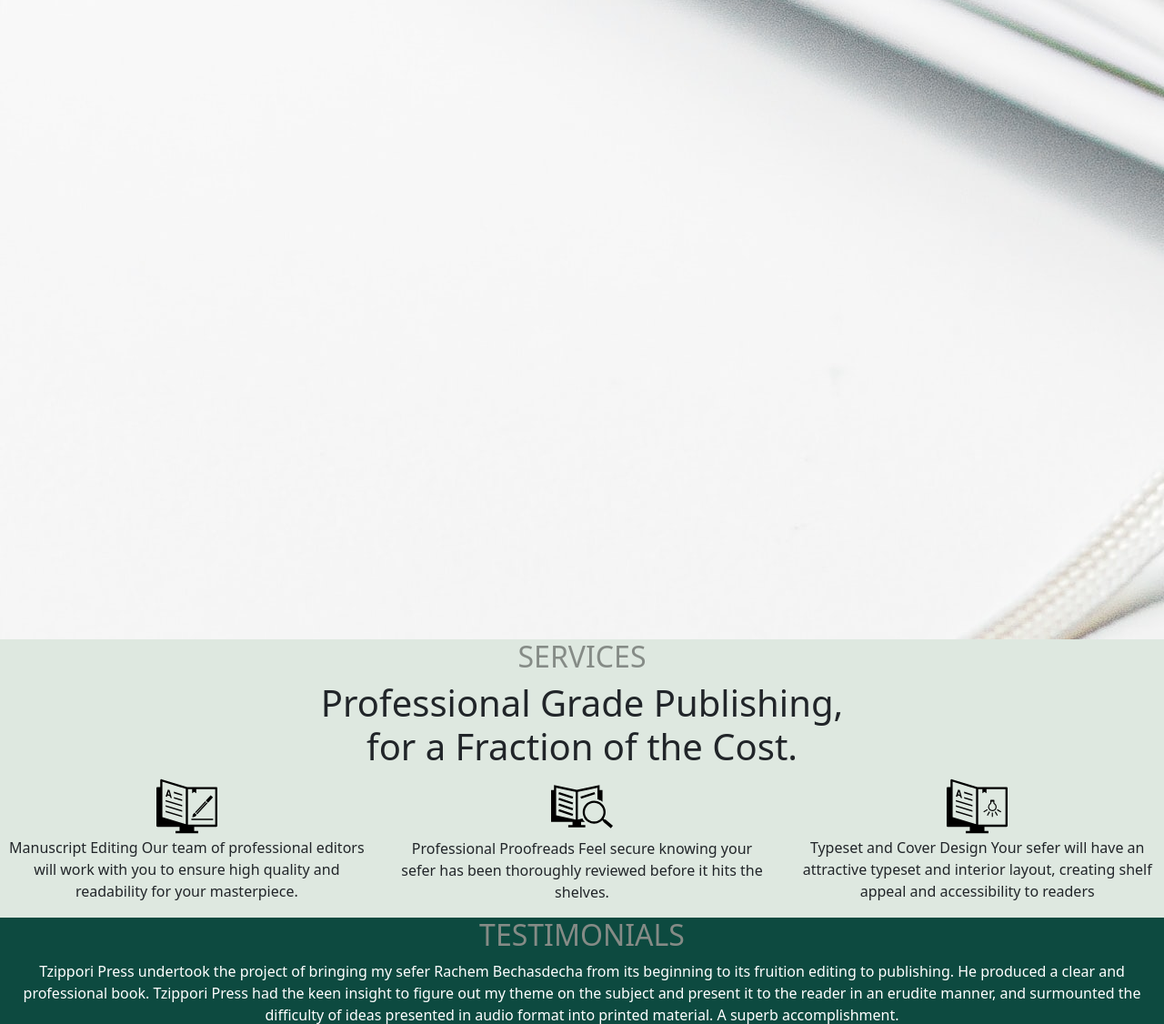
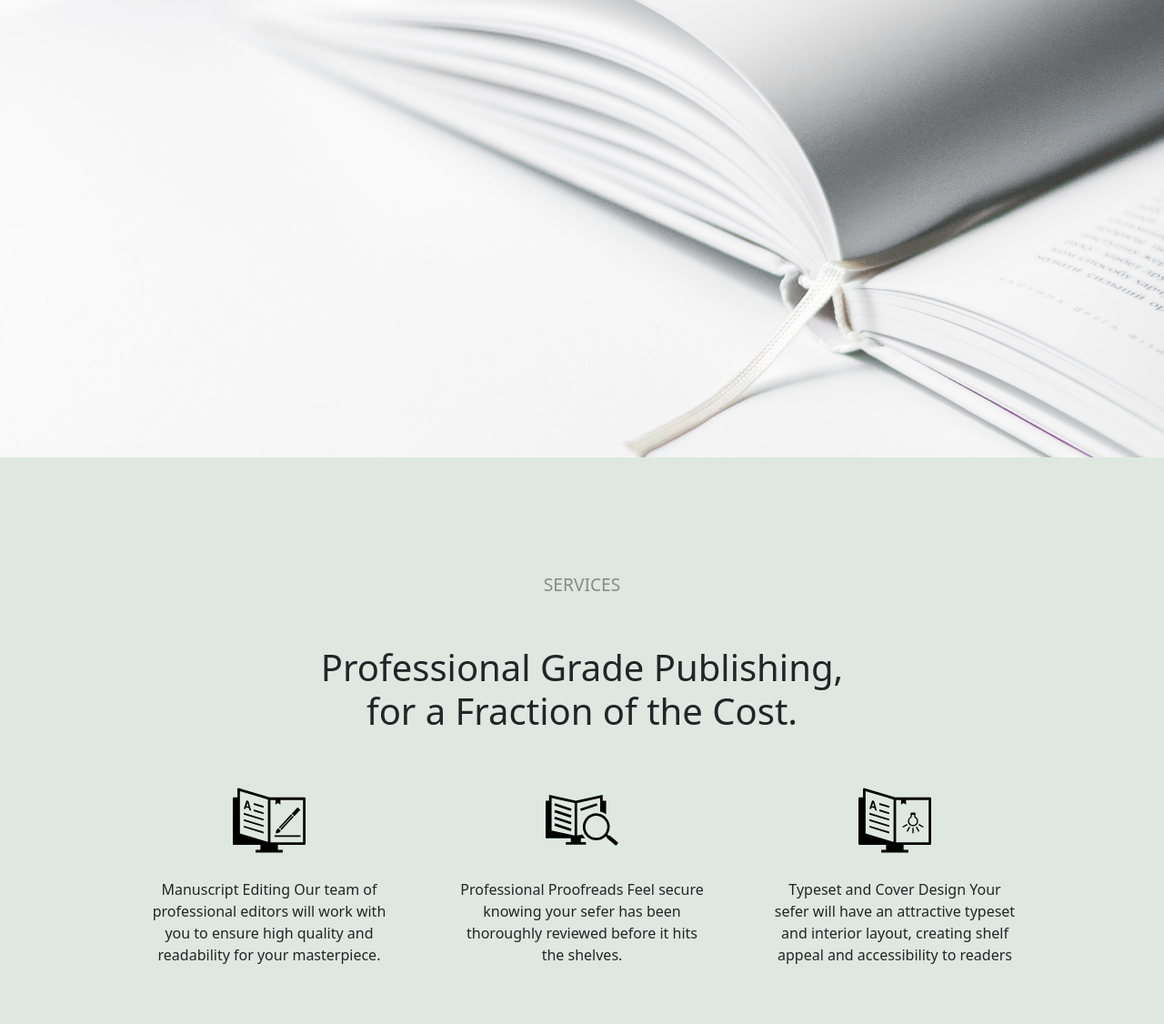
Before and after one commit to noxan-dev/TzipporiPress, a plain HTML site: page index.html in a window 1280 px wide. Shown: the part 180-1306 px from the top of the page at 91% size. Drawn offline with Linux system fonts and the light colour scheme.

Commit message:
style changes

```diff
--- a/index.html
+++ b/index.html
@@ -44,27 +44,32 @@
         </div>
     </div>
     <div id="services">
-        <div class="row text-center">
-            <div class="">
-                <h2 class="section-header">SERVICES</h2>
-                <h1 class="">Professional Grade Publishing,<br> for a Fraction of the Cost.</h1>
-            </div>
+        <div class="row text-center gap-5">
+            <h2 class="section-header">SERVICES</h2>
+            <h1 class="">Professional Grade Publishing,<br> for a Fraction of the Cost.</h1>
             <div class="col">
-                <div class="row">
-                    <div class="col">
-                        <img src="static/images/icon_1.svg" alt="image">
+                <div class="row gap-5">
+                    <div class="col row gap-4">
+                        <div class="">
+                            <img class="service-icon" src="static/images/icon_1.svg" alt="image">
+                        </div>
+
                         <p>Manuscript Editing
                             Our team of professional editors will work with you to ensure high quality and readability
                             for
                             your masterpiece.</p>
                     </div>
-                    <div class="col">
-                        <img src="static/images/icon_2.svg" alt="image">
+                    <div class="col row gap-4">
+                        <div>
+                            <img class="service-icon" src="static/images/icon_2.svg" alt="image">
+                        </div>
                         <p>Professional Proofreads
                             Feel secure knowing your sefer has been thoroughly reviewed before it hits the shelves.</p>
                     </div>
-                    <div class="col">
-                        <img src="static/images/icon_3.svg" alt="image">
+                    <div class="col row gap-4">
+                        <div>
+                            <img class="service-icon" src="static/images/icon_3.svg" alt="image">
+                        </div>
                         <p>Typeset and Cover Design Your sefer will have an attractive typeset and interior layout,
                             creating
                             shelf appeal and accessibility to readers</p>
--- a/static/css/styles.css
+++ b/static/css/styles.css
@@ -7,17 +7,26 @@
 
 .section-header {
     color: #858B86;
+    font-size: 1.2em;
 }
 
 #home {
-    background: url("../images/backround_header.jpg") no-repeat center center fixed;
+    background-image: url("../images/backround_header.jpg");
+    background-size: cover;
     width: 100%;
-    height: 100vh;
+    height: 75vh;
 }
 
 #services {
+    padding: 8rem 10rem;
     background: #DEE8E0;
 
+}
+
+.service-icon {
+    width: 10em;
+    height: 5rem;
+    fill: #0D4A40;
 }
 
 #testimonials {
@@ -26,7 +35,10 @@
 }
 
 #about {
-    background: url("../images/background_about.jpg") ;
+    background: url("../images/background_about.jpg");
+    background-size: cover;
+    width: 100%;
+    height: 75vh;
 }
 
 #about h1 {
@@ -39,7 +51,7 @@
 
 .team-img {
     width: 310px;
-    height: 305px;
+    height: 290px;
     border-radius: 100%;
 }
 
```
